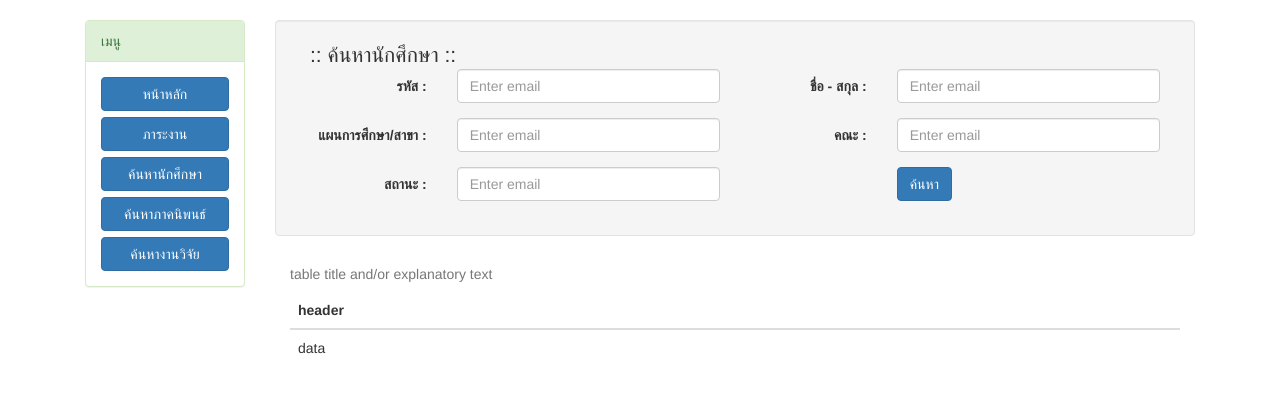
After one commit to Dittaphong/gs, a CodeIgniter app: page /gs/index.php/teacher/searchStudent in a window 1280 px wide. The commit adds this page. Shown: the top 393 px of the page. Run offline with CodeIgniter, Linux system fonts and the light colour scheme.

Commit message:
create searchStudent

```diff
--- a/application/controllers/teacher.php
+++ b/application/controllers/teacher.php
@@ -17,6 +17,11 @@ class Teacher extends CI_Controller {
 		$this->load->view('teacher/informationTeacher');
 	}
 
+	public function searchStudent()
+	{
+		$this->load->view('teacher/searchStudent');
+	}
+
 }
 
 /* End of file teacher.php */
--- a/application/views/teacher/footer.php
+++ b/application/views/teacher/footer.php
@@ -1,3 +1,5 @@
+
+			</div>
 		</div>
 	</div>
 </body>
--- a/application/views/teacher/header.php
+++ b/application/views/teacher/header.php
@@ -10,3 +10,16 @@
 	<div class="container">
 		<div class="row">
 		<br>
+		<div class="col-sm-12">
+	<div class="col-sm-2  pull-left"> <!-- menu left -->
+		<div class="panel panel-success">
+			<div class="panel-heading">เมนู</div>
+			<div class="panel-body">
+				<div class="btn btn-primary col-sm-12">หน้าหลัก</div>	<br><br>
+				<div class="btn btn-primary col-sm-12">ภาระงาน</div>	<br><br>
+				<div class="btn btn-primary col-sm-12">ค้นหานักศึกษา</div>	<br><br>
+				<div class="btn btn-primary col-sm-12">ค้นหาภาคนิพนธ์</div>	<br><br>
+				<div class="btn btn-primary col-sm-12">ค้นหางานวิจัย</div>
+			</div>
+		</div>
+	</div>
--- /dev/null
+++ b/application/views/teacher/searchStudent.php
@@ -0,0 +1,59 @@
+<?php $this->load->view('teacher/header'); ?>
+
+<div class="col-sm-10 pull-right">    <!-- div body pull- right -->
+	<div class="col-sm-12 well">
+		<div class="col-sm-12"><small class="lead"> :: ค้นหานักศึกษา ::</small></div>
+		<form class="form-horizontal " role="form">
+			<div class="col-sm-12">
+				<div class="form-group">
+					<label class="control-label col-sm-2" for="email">รหัส :</label>
+					<div class="col-sm-4">
+						<input type="email" class="form-control" id="email" placeholder="Enter email">
+					</div>
+					<label class="control-label col-sm-2" for="email">ชื่อ - สกุล :</label>
+					<div class="col-sm-4">
+						<input type="email" class="form-control" id="email" placeholder="Enter email">
+					</div>
+				</div>
+				<div class="form-group">
+					<label class="control-label col-sm-2" for="email">แผนการศึกษา/สาขา :</label>
+					<div class="col-sm-4">
+						<input type="email" class="form-control" id="email" placeholder="Enter email">
+					</div>
+					<label class="control-label col-sm-2" for="email">คณะ :</label>
+					<div class="col-sm-4">
+						<input type="email" class="form-control" id="email" placeholder="Enter email">
+					</div>
+				</div>
+				<div class="form-group">
+					<label class="control-label col-sm-2" for="email">สถานะ :</label>
+					<div class="col-sm-4">
+						<input type="email" class="form-control" id="email" placeholder="Enter email">
+					</div>
+					<div class="col-sm-4 pull-right"><button type="submit" class="btn btn-primary">ค้นหา</button></div>
+					<!-- <div class="col-sm-4">
+						<input type="email" class="form-control" id="email" placeholder="Enter email">
+					</div> -->
+				</div>
+			</div>
+		</form>
+	</div>
+	<!-- <div class="col-sm-12 "> -->
+	<div class="col-sm-12 ">
+		<table class="table">
+			<caption>table title and/or explanatory text</caption>
+			<thead>
+				<tr>
+					<th>header</th>
+				</tr>
+			</thead>
+			<tbody>
+				<tr>
+					<td>data</td>
+				</tr>
+			</tbody>
+		</table>
+	</div>
+	<!-- </div> -->
+</div>
+<?php $this->load->view('teacher/footer'); ?>
```
Also changed, not shown: application/views/teacher/informationTeacher.php (+1 -14 lines).
